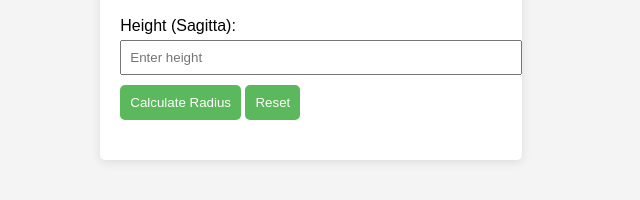
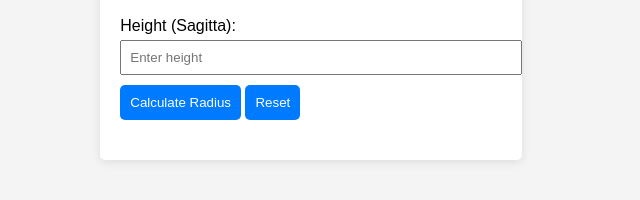
Before and after one commit to keeks111/Resi-Build-Tools, a plain HTML site: page arc-radius.html in a window 1280 px wide. Shown: the part 408-608 px from the top of the page, without its empty margins (329-969 px from the left). Drawn offline with Linux system fonts and the light colour scheme.

Commit message:
Update arc-styles.css

```diff
--- a/arc-styles.css
+++ b/arc-styles.css
@@ -31,7 +31,7 @@ input {
 
 button {
     padding: 10px;
-    background: #5cb85c;
+    background: #007BFF;
     color: white;
     border: none;
     border-radius: 5px;
@@ -39,7 +39,7 @@ button {
 }
 
 button:hover {
-    background: #4cae4c;
+    background: #0056b3;
 }
 
 #result {
```
